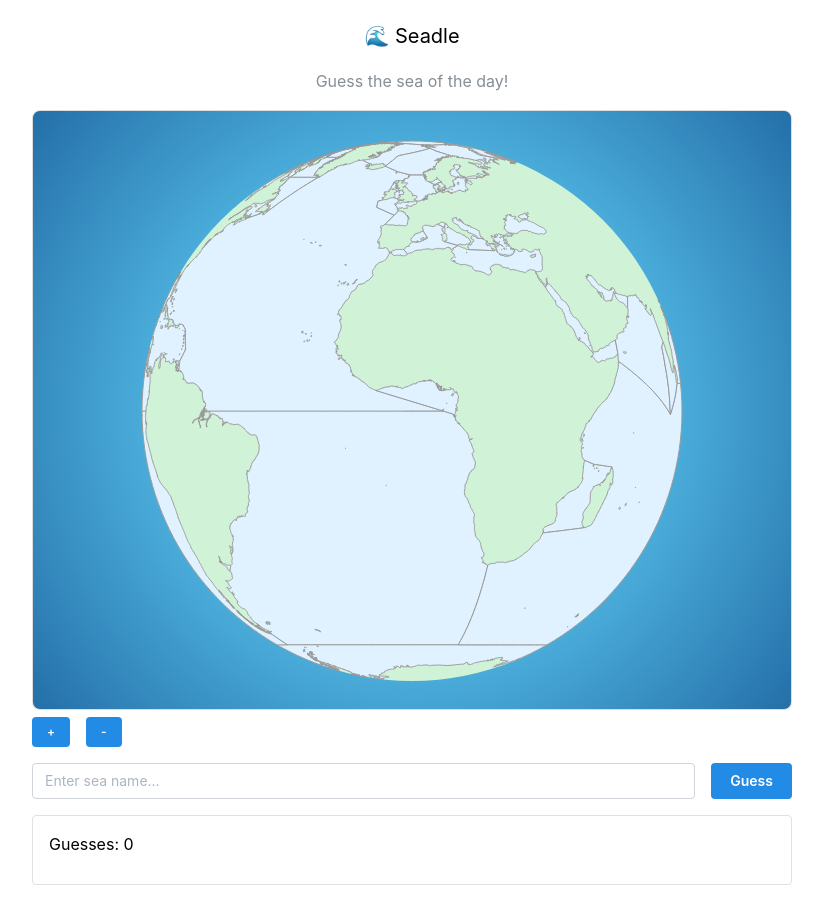
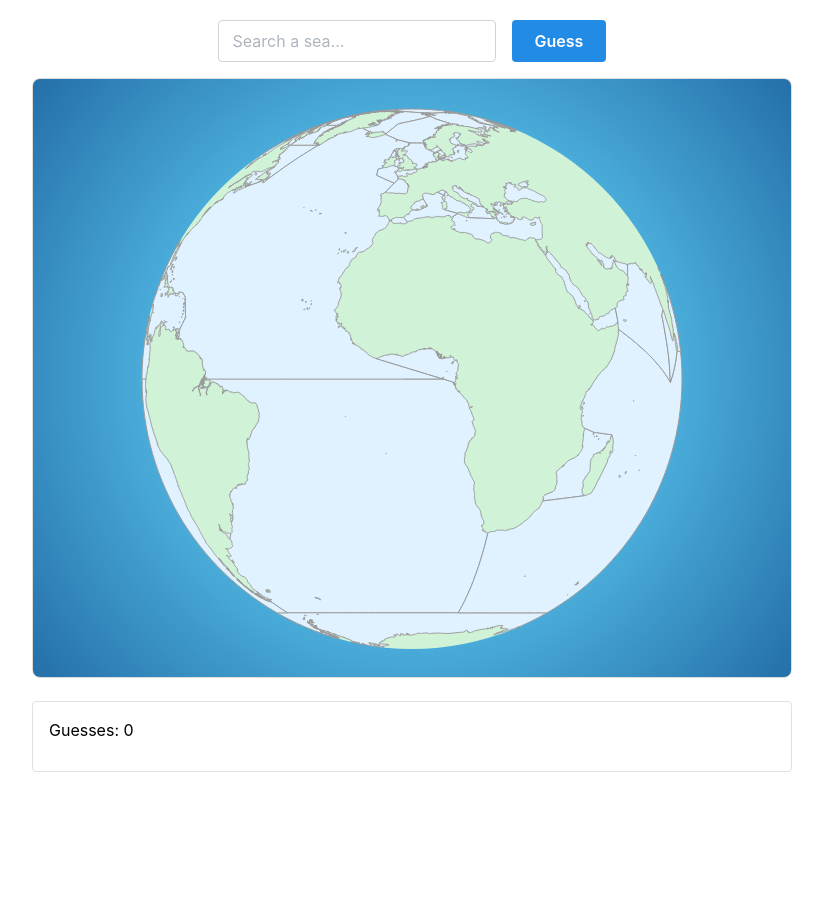
Before and after one commit to muhashi/seadle, a React (Vite) app: page / in a window 1280 px wide. Shown: the whole page, without its empty margins (228-1051 px from the left). After the commit the page ends 800 px from the top, so only its background shows below. Built offline with nearby package versions, Linux system fonts and the light colour scheme.

Commit message:
Use Select component for search

```diff
--- a/src/App.jsx
+++ b/src/App.jsx
@@ -1,9 +1,11 @@
 import React, { useState, useEffect, useRef } from 'react';
-import { TextInput, Button, Stack, Text, Paper, Group, Badge } from '@mantine/core';
+import { Button, Stack, Text, Paper, Group, Badge } from '@mantine/core';
 import { geoCentroid, geoDistance, geoOrthographic, geoPath } from 'd3-geo';
 import { select } from 'd3-selection';
 import { zoom, zoomIdentity } from 'd3-zoom';
 import * as topojson from 'topojson-client';
+
+import SeaForm from './SeaForm.jsx';
 import SeaRegionsJSON from './data/sea-regions.topo.json';
 import wordlist from './data/wordlist.json';
 
@@ -21,6 +23,8 @@ const SeadleGame = () => {
     y: 0,
     content: null
   });
+
+  console.log('Target sea:', targetSea);
 
   const projectionRef = useRef(null);
   const pathRef = useRef(null);
@@ -57,7 +61,7 @@ const SeadleGame = () => {
       const saved = JSON.parse(savedGame);
       setGuesses(saved.guesses);
       setGameWon(saved.gameWon);
-    } else {
+    }
     const todaysSeaName = wordlist[getDayNumber() % wordlist.length]
     const todaysSeaData = geojson.features.find(
       f => f.properties.NAME.toLowerCase() === todaysSeaName.toLowerCase()
@@ -65,7 +69,6 @@ const SeadleGame = () => {
     console.log('Today\'s sea is:', todaysSeaName);
     console.log(todaysSeaData);
     setTargetSea(todaysSeaData);
-    }
   }, []);
 
   // Save game state
@@ -143,33 +146,6 @@ const SeadleGame = () => {
     setTooltip(t => ({ ...t, visible: false }));
   };
 
-  const zoomBy = (delta) => {
-    const projection = projectionRef.current;
-    if (!projection) return;
-
-    const nextScale = Math.max(
-      MIN_SCALE,
-      Math.min(MAX_SCALE, projection.scale() * delta)
-    );
-
-    const startScale = projection.scale();
-    const start = performance.now();
-    const duration = 200;
-
-    const animate = (now) => {
-      const t = Math.min(1, (now - start) / duration);
-      const eased = t * t * (3 - 2 * t);
-
-      projection.scale(startScale + (nextScale - startScale) * eased);
-      updatePathsRef.current();
-
-      if (t < 1) requestAnimationFrame(animate);
-    };
-
-    requestAnimationFrame(animate);
-    updatePathsRef.current();
-  };
-
   const clampRotation = (rotation) => {
     return [
       rotation[0],
@@ -241,12 +217,13 @@ const SeadleGame = () => {
   }
 
   // Handle guess submission
-  const handleGuess = () => {
-    if (!guess.trim() || !seaData || !targetSea || gameWon) return;
+  const handleGuess = (guessedSeaName) => {
+    if (!guessedSeaName.trim() || !seaData || !targetSea || gameWon) return;
 
     const guessedSea = seaData.features.find(
-      f => f.properties.NAME.toLowerCase() === guess.toLowerCase()
+      f => f.properties.NAME.toLowerCase() === guessedSeaName.toLowerCase()
     );
+
 
     if (!guessedSea) {
       alert('Sea not found. Please enter a valid sea name.');
@@ -275,23 +252,6 @@ const SeadleGame = () => {
 
     if (guessedSea.properties.NAME === targetSea.properties.NAME) {
       setGameWon(true);
-    }
-  };
-
-  // Handle input change with autocomplete
-  const handleInputChange = (value) => {
-    setGuess(value);
-    if (value.length > 0 && seaData) {
-      const filtered = seaData.features
-        .filter(f =>
-          f.properties.NAME.toLowerCase().includes(value.toLowerCase()) &&
-          !guesses.find(g => g.name === f.properties.NAME)
-        )
-        .map(f => f.properties.NAME)
-        .slice(0, 5);
-      setSuggestions(filtered);
-    } else {
-      setSuggestions([]);
     }
   };
 
@@ -508,23 +468,24 @@ const SeadleGame = () => {
   return (
     <div style={{ padding: '20px', maxWidth: '800px', margin: '0 auto' }}>
       <Stack spacing="md">
-        <Text size="xl" weight={700} align="center">🌊 Seadle</Text>
-        <Text align="center" color="dimmed">Guess the sea of the day!</Text>
-
         {gameWon && (
           <Paper p="md" style={{ background: '#d4edda', border: '1px solid #c3e6cb' }}>
-            <Text weight={700} color="green" align="center">
+            <Text weight={700} c="green" align="center">
               🎉 Congratulations! You found {targetSea.properties.NAME} in {guesses.length} guesses!
             </Text>
           </Paper>
         )}
 
+        {!gameWon && (
+          <div style={{ position: 'relative' }}>
+              <SeaForm
+                onSubmit={handleGuess}
+              />
+          </div>
+        )}
+
         <div style={{ position: 'relative' }}>
           <svg ref={svgRef} style={{ border: '1px solid #ddd', borderRadius: '8px', background: 'radial-gradient(circle,#57C1EB 40%, #246FA8 100%)', width: '100%', userSelect: 'none', WebkitUserSelect: 'none', touchAction: 'none' }}></svg>
-          <Group position="center" spacing="xs">
-            <Button size="xs" onClick={() => zoomBy(ZOOM_STEP)}>+</Button>
-            <Button size="xs" onClick={() => zoomBy(1/ZOOM_STEP)}>-</Button>
-          </Group>
           {tooltip.visible && tooltip.content && (
             <Paper
               shadow="md"
@@ -543,45 +504,12 @@ const SeadleGame = () => {
               <Text size="sm" weight={600}>
                 {tooltip.content.name}
               </Text>
-              <Text size="xs" color="dimmed">
+              <Text size="xs" c="dimmed">
                 {Math.round(tooltip.content.distance)} km away
               </Text>
             </Paper>
           )}
         </div>
-
-        {!gameWon && (
-          <div style={{ position: 'relative' }}>
-            <Group>
-              <TextInput
-                placeholder="Enter sea name..."
-                value={guess}
-                onChange={(e) => handleInputChange(e.target.value)}
-                onKeyDown={(e) => e.key === 'Enter' && handleGuess()}
-                style={{ flex: 1 }}
-              />
-              <Button onClick={handleGuess}>Guess</Button>
-            </Group>
-            {suggestions.length > 0 && (
-              <Paper shadow="sm" p="xs" style={{ position: 'absolute', top: '100%', left: 0, right: 0, zIndex: 10 }}>
-                <Stack spacing={4}>
-                  {suggestions.map(s => (
-                    <Text
-                      key={s}
-                      style={{ cursor: 'pointer', padding: '4px 8px' }}
-                      onClick={() => {
-                        setGuess(s);
-                        setSuggestions([]);
-                      }}
-                    >
-                      {s}
-                    </Text>
-                  ))}
-                </Stack>
-              </Paper>
-            )}
-          </div>
-        )}
 
         <Paper p="md" withBorder>
           <Text weight={700} mb="sm">Guesses: {guesses.length}</Text>
--- /dev/null
+++ b/src/SeaForm.jsx
@@ -0,0 +1,32 @@
+import React, { useState } from 'react';
+
+import { Select, Button, Group } from '@mantine/core';
+
+import wordlist from './data/wordlist.json';
+
+function SeaForm({ onSubmit }) {
+  const [sea, setSea] = useState('');
+
+  return (
+    <form style={{ width: '100%' }} onSubmit={(e) => { e.preventDefault(); onSubmit(sea); setSea(null);}}>
+      <Group style={{ width: '100%' }} spacing="sm" noWrap justify="center">
+        <Select
+          data={[...wordlist].sort((a, b) => a.localeCompare(b))}
+          autoSelectOnBlur
+          searchable
+          clearable
+          withCheckIcon={false}
+          rightSection={null}
+          comboboxProps={{ transitionProps: { transition: 'pop', duration: 200 }, shadow: 'md' }}
+          placeholder="Search a sea..."
+          onChange={(_value, option) => setSea(option?.value)}
+          size="md"
+          value={sea ?? null}
+        />
+        <Button size="md" variant="contained" type="submit">Guess</Button>
+      </Group>
+    </form>
+  );
+}
+
+export default SeaForm;
```
Lines whose indentation alone changed are shown as unchanged.
